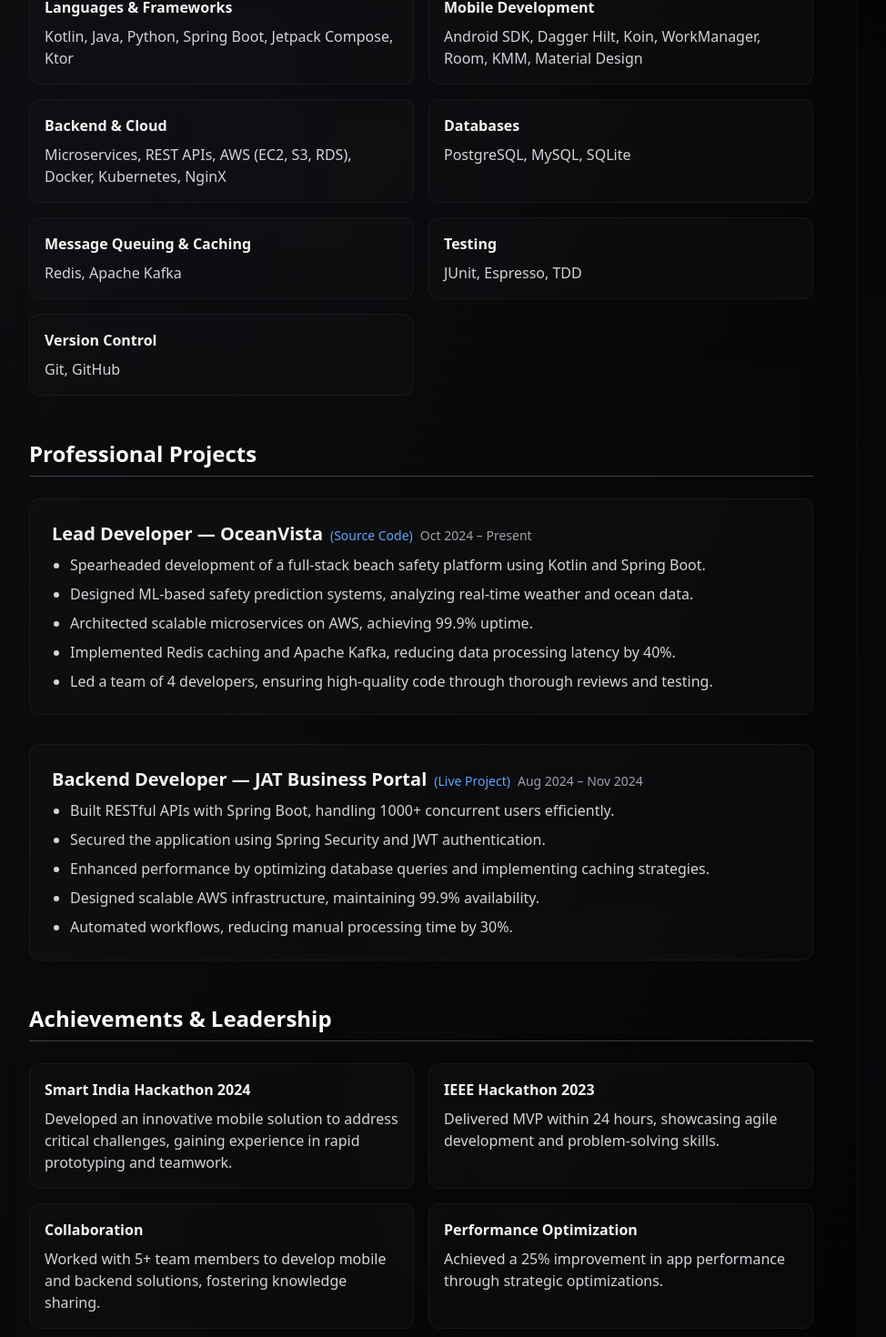
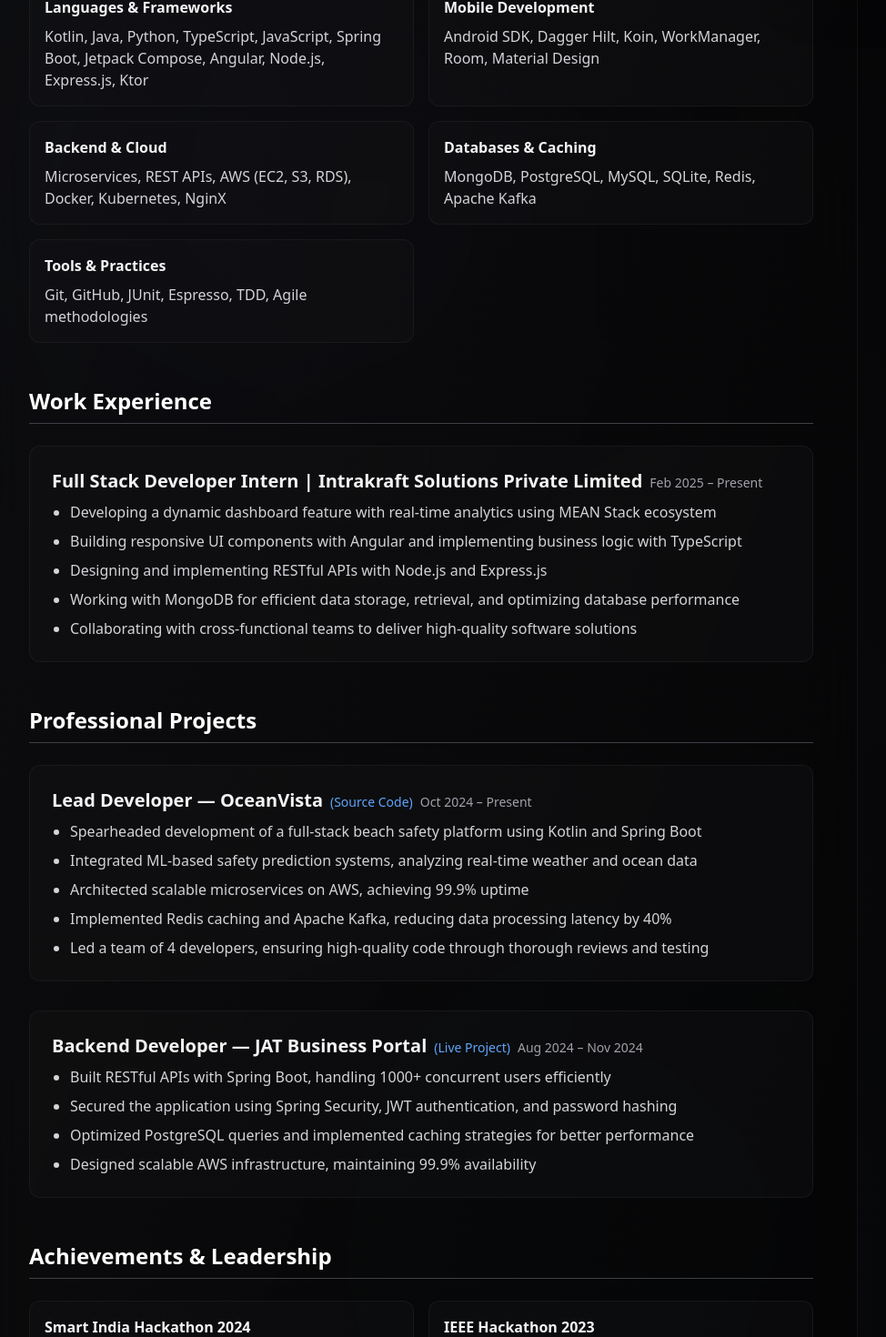
Before and after one commit to singhtwenty2/Portfolio-ClientApp, a Next.js app: page /resume in a window 1280 px wide. Shown: the part 780-2250 px from the top of the page at 91% size, without its empty margins (177-1151 px from the left). Built offline with nearby package versions, Linux system fonts and the light colour scheme.

Commit message:
Modified Experience data

```diff
--- a/src/components/Resume.tsx
+++ b/src/components/Resume.tsx
@@ -173,6 +173,11 @@
                             <a href={data.contact.github} target="_blank" rel="noopener noreferrer" className="hover:text-blue-400 transition-colors">
                                 GitHub
                             </a>
+                            {data.contact.portfolio && (
+                                <a href={data.contact.portfolio} target="_blank" rel="noopener noreferrer" className="hover:text-blue-400 transition-colors">
+                                    Portfolio
+                                </a>
+                            )}
                         </div>
                     </motion.div>
 
@@ -207,13 +212,50 @@
                         </div>
                     </motion.div>
 
+                    {/* Work Experience - New Section */}
+                    {data.experience && data.experience.length > 0 && (
+                        <motion.div
+                            className="mb-12"
+                            initial={{ opacity: 0, x: -20 }}
+                            whileInView={{ opacity: 1, x: 0 }}
+                            viewport={{ once: true, margin: "-20% 0px -20% 0px" }}
+                            transition={{ duration: 0.6, delay: 0.4 }}
+                        >
+                            <SectionHeading>Work Experience</SectionHeading>
+                            <div className="space-y-8">
+                                {data.experience.map((exp, index) => (
+                                    <motion.div
+                                        key={index}
+                                        className="p-6 bg-zinc-900/30 rounded-xl border border-zinc-800/50"
+                                        initial={{ opacity: 0, y: 20 }}
+                                        whileInView={{ opacity: 1, y: 0 }}
+                                        viewport={{ once: true }}
+                                        transition={{ duration: 0.4, delay: index * 0.1 }}
+                                    >
+                                        <div className="flex flex-wrap items-baseline gap-2 mb-2">
+                                            <h3 className="text-xl font-semibold text-zinc-100">
+                                                {exp.title} | {exp.company}
+                                            </h3>
+                                            <span className="text-zinc-400 text-sm">{exp.duration}</span>
+                                        </div>
+                                        <ul className="list-disc pl-5 space-y-2 text-zinc-300">
+                                            {exp.achievements.map((achievement, achievementIndex) => (
+                                                <li key={`${index}-${achievementIndex}`}>{achievement}</li>
+                                            ))}
+                                        </ul>
+                                    </motion.div>
+                                ))}
+                            </div>
+                        </motion.div>
+                    )}
+
                     {/* Professional Projects */}
                     <motion.div
                         className="mb-12"
                         initial={{ opacity: 0, x: -20 }}
                         whileInView={{ opacity: 1, x: 0 }}
                         viewport={{ once: true, margin: "-20% 0px -20% 0px" }}
-                        transition={{ duration: 0.6, delay: 0.4 }}
+                        transition={{ duration: 0.6, delay: 0.5 }}
                     >
                         <SectionHeading>Professional Projects</SectionHeading>
                         <div className="space-y-8">
@@ -258,7 +300,7 @@
                         initial={{ opacity: 0, x: -20 }}
                         whileInView={{ opacity: 1, x: 0 }}
                         viewport={{ once: true, margin: "-20% 0px -20% 0px" }}
-                        transition={{ duration: 0.6, delay: 0.5 }}
+                        transition={{ duration: 0.6, delay: 0.6 }}
                     >
                         <SectionHeading>Achievements & Leadership</SectionHeading>
                         <div className="grid grid-cols-1 md:grid-cols-2 gap-4">
@@ -279,7 +321,7 @@
                         initial={{ opacity: 0, x: -20 }}
                         whileInView={{ opacity: 1, x: 0 }}
                         viewport={{ once: true, margin: "-20% 0px -20% 0px" }}
-                        transition={{ duration: 0.6, delay: 0.6 }}
+                        transition={{ duration: 0.6, delay: 0.7 }}
                     >
                         <SectionHeading>Education</SectionHeading>
                         <div className="space-y-6">
--- a/src/data/resume.ts
+++ b/src/data/resume.ts
@@ -6,37 +6,44 @@
       email: "aryansingh97713@gmail.com",
       phone: "+91-9122239933",
       linkedin: "https://www.linkedin.com/in/singhtwenty2/",
-      github: "https://github.com/singhtwenty2"
+      github: "https://github.com/singhtwenty2",
+      portfolio: "https://singhtwenty2.pages.dev/"
     },
-    summary: "Aspiring Software Developer specializing in Android and Backend Development with expertise in Kotlin, Spring Boot, and cloud technologies. Proven ability to design scalable systems, optimize performance, and collaborate effectively in team environments. Eager to leverage technical skills to deliver innovative solutions and enhance operational efficiency.",
+    summary: "Aspiring Software Developer specializing in Android and Backend Development with expertise in Kotlin, Spring Boot, MEAN Stack, and cloud technologies. Proven ability to design scalable systems, optimize performance, and collaborate effectively in team environments. Eager to leverage technical skills to deliver innovative solutions and enhance operational efficiency.",
     technicalSkills: [
       {
         category: "Languages & Frameworks",
-        skills: "Kotlin, Java, Python, Spring Boot, Jetpack Compose, Ktor"
+        skills: "Kotlin, Java, Python, TypeScript, JavaScript, Spring Boot, Jetpack Compose, Angular, Node.js, Express.js, Ktor"
       },
       {
         category: "Mobile Development",
-        skills: "Android SDK, Dagger Hilt, Koin, WorkManager, Room, KMM, Material Design"
+        skills: "Android SDK, Dagger Hilt, Koin, WorkManager, Room, Material Design"
       },
       {
         category: "Backend & Cloud",
         skills: "Microservices, REST APIs, AWS (EC2, S3, RDS), Docker, Kubernetes, NginX"
       },
       {
-        category: "Databases",
-        skills: "PostgreSQL, MySQL, SQLite"
+        category: "Databases & Caching",
+        skills: "MongoDB, PostgreSQL, MySQL, SQLite, Redis, Apache Kafka"
       },
       {
-        category: "Message Queuing & Caching",
-        skills: "Redis, Apache Kafka"
-      },
+        category: "Tools & Practices",
+        skills: "Git, GitHub, JUnit, Espresso, TDD, Agile methodologies"
+      }
+    ],
+    experience: [
       {
-        category: "Testing",
-        skills: "JUnit, Espresso, TDD"
-      },
-      {
-        category: "Version Control",
-        skills: "Git, GitHub"
+        title: "Full Stack Developer Intern",
+        company: "Intrakraft Solutions Private Limited",
+        duration: "Feb 2025 – Present",
+        achievements: [
+          "Developing a dynamic dashboard feature with real-time analytics using MEAN Stack ecosystem",
+          "Building responsive UI components with Angular and implementing business logic with TypeScript",
+          "Designing and implementing RESTful APIs with Node.js and Express.js",
+          "Working with MongoDB for efficient data storage, retrieval, and optimizing database performance",
+          "Collaborating with cross-functional teams to deliver high-quality software solutions"
+        ]
       }
     ],
     projects: [
@@ -49,11 +56,11 @@
         },
         duration: "Oct 2024 – Present",
         achievements: [
-          "Spearheaded development of a full-stack beach safety platform using Kotlin and Spring Boot.",
-          "Designed ML-based safety prediction systems, analyzing real-time weather and ocean data.",
-          "Architected scalable microservices on AWS, achieving 99.9% uptime.",
-          "Implemented Redis caching and Apache Kafka, reducing data processing latency by 40%.",
-          "Led a team of 4 developers, ensuring high-quality code through thorough reviews and testing."
+          "Spearheaded development of a full-stack beach safety platform using Kotlin and Spring Boot",
+          "Integrated ML-based safety prediction systems, analyzing real-time weather and ocean data",
+          "Architected scalable microservices on AWS, achieving 99.9% uptime",
+          "Implemented Redis caching and Apache Kafka, reducing data processing latency by 40%",
+          "Led a team of 4 developers, ensuring high-quality code through thorough reviews and testing"
         ]
       },
       {
@@ -65,30 +72,25 @@
         },
         duration: "Aug 2024 – Nov 2024",
         achievements: [
-          "Built RESTful APIs with Spring Boot, handling 1000+ concurrent users efficiently.",
-          "Secured the application using Spring Security and JWT authentication.",
-          "Enhanced performance by optimizing database queries and implementing caching strategies.",
-          "Designed scalable AWS infrastructure, maintaining 99.9% availability.",
-          "Automated workflows, reducing manual processing time by 30%."
+          "Built RESTful APIs with Spring Boot, handling 1000+ concurrent users efficiently",
+          "Secured the application using Spring Security, JWT authentication, and password hashing",
+          "Optimized PostgreSQL queries and implemented caching strategies for better performance",
+          "Designed scalable AWS infrastructure, maintaining 99.9% availability"
         ]
       }
     ],
     achievements: [
       {
         title: "Smart India Hackathon 2024",
-        description: "Developed an innovative mobile solution to address critical challenges, gaining experience in rapid prototyping and teamwork."
+        description: "Developed an innovative mobile solution addressing critical challenges"
       },
       {
         title: "IEEE Hackathon 2023",
-        description: "Delivered MVP within 24 hours, showcasing agile development and problem-solving skills."
-      },
-      {
-        title: "Collaboration",
-        description: "Worked with 5+ team members to develop mobile and backend solutions, fostering knowledge sharing."
+        description: "Delivered MVP within 24 hours, showcasing agile development and problem-solving skills"
       },
       {
         title: "Performance Optimization",
-        description: "Achieved a 25% improvement in app performance through strategic optimizations."
+        description: "Achieved a 25% improvement in app performance through strategic optimizations"
       }
     ],
     education: [
```
Also changed, not shown: src/data/experience.ts (+69 -41 lines), src/types/resume.ts (+9 -0 lines).
